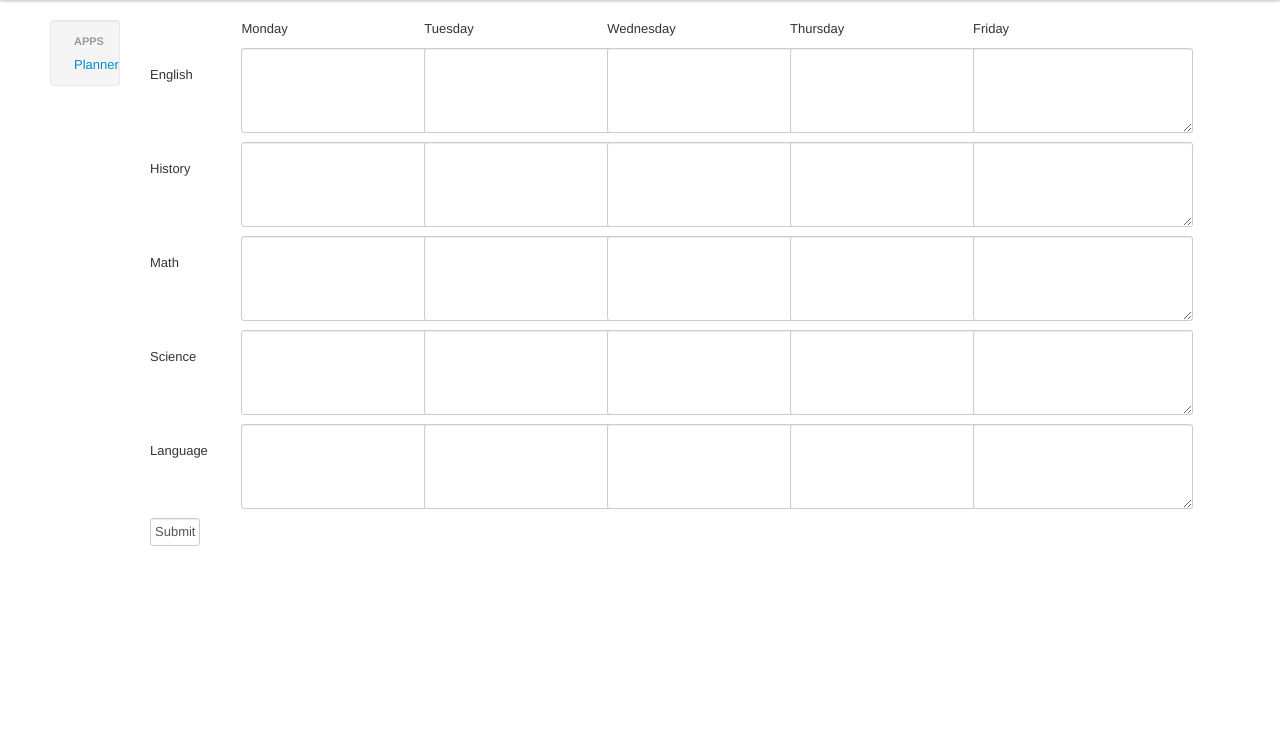
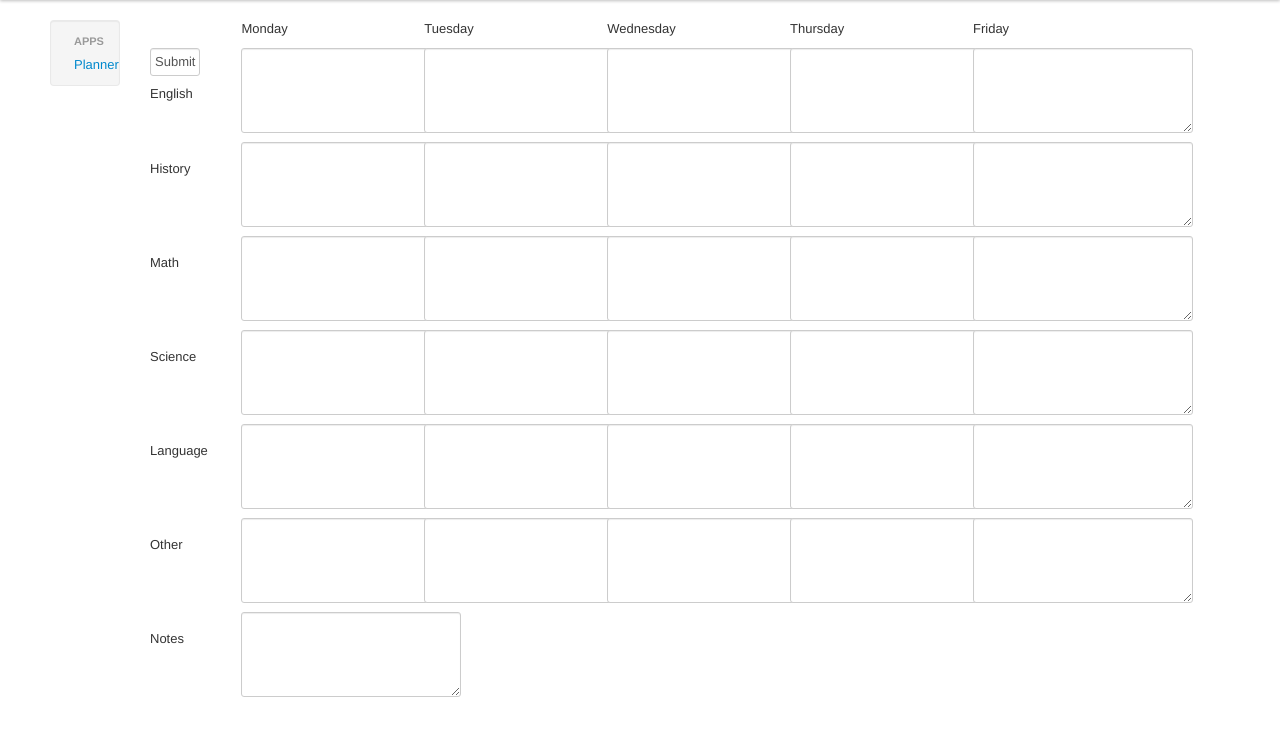
Before and after one commit to davish/Planner, a Python web app: template templates/planbook.html in a window 1280 px wide. Shown: the part 40-776 px from the top of the page. Run offline with Jinja, Linux system fonts and the light colour scheme; the template is opened without the code that fills it, so the values that code supplies are empty; some libraries are stand-ins or nearby versions.

Commit message:
Added Other and Notes boxes

```diff
--- a/templates/planbook.html
+++ b/templates/planbook.html
@@ -38,7 +38,7 @@
             <span class="icon-bar"></span>
             <span class="icon-bar"></span>
           </a>
-          <a class="brand" href="#">dbh937</a>
+          <a class="brand" href="index.html">dbh937</a>
           <div class="nav-collapse">
             <ul class="nav">
               <li><a href="index.html">Home</a></li>
@@ -107,7 +107,8 @@
 
     <form method = 'get'>
     <div class='row-fluid' id="eng">
-    <span class="span1"><br>English</span>
+
+    <span class="span1"><input type="submit"><br>English</span>
     <span class="span2"> <textarea name="mondayeng"></textarea> </span>
     <span class="span2"><textarea name="tuesdayeng"></textarea> </span>
     <span class="span2"><textarea name="wednesdayeng"></textarea> </span>
@@ -149,7 +150,20 @@
       <span class="span2"><textarea name="thursdaylang"></textarea> </span>
       <span class="span2"><textarea name="fridaylang"></textarea> </span>
     </div>
-    <input type="submit">
+
+    <div class="row-fluid" id="other">
+      <span class="span1"><br>Other</span>
+      <span class="span2"><textarea name="mondayother"></textarea> </span>
+      <span class="span2"><textarea name="tuesdayother"></textarea> </span>
+      <span class="span2"><textarea name="wednesdayother"></textarea> </span>
+      <span class="span2"><textarea name="thursdayother"></textarea> </span>
+      <span class="span2"><textarea name="fridayother"></textarea> </span>
+    </div>
+
+    <div class="row-fluid" id="notes">
+      <span class="span1"><br>Notes</span>
+      <span class="span2 pull-right"> <textarea name="notes"></textarea></span>
+
     </form>
     </div>
 
```
